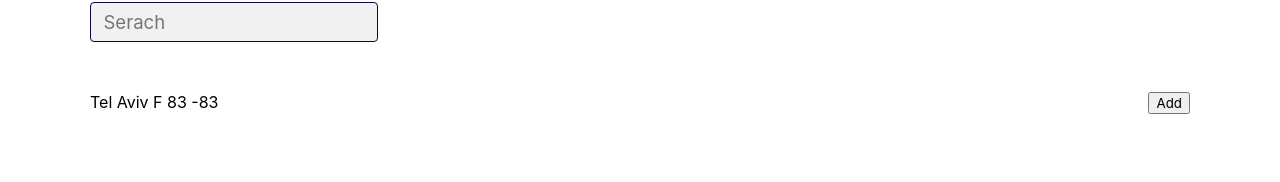
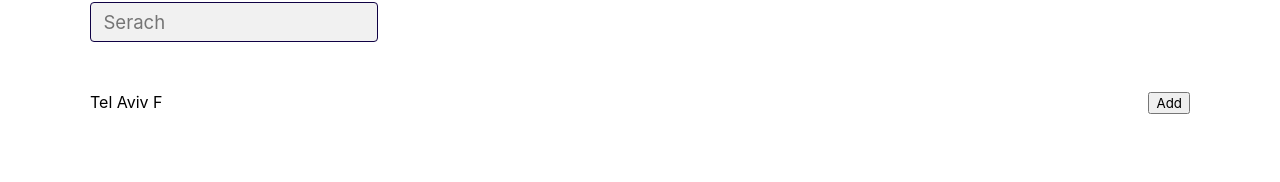
Before and after one commit to DvirAvraham/Dvir-Avraham-15-05-2022, a React (Create React App) app: page /#/ in a window 1280 px wide. Shown: the part 118-300 px from the top of the page. Built offline with nearby package versions, Linux system fonts and the light colour scheme.

Commit message:
favorite fix

```diff
--- a/src/cmps/CityPreview.jsx
+++ b/src/cmps/CityPreview.jsx
@@ -5,8 +5,9 @@ export const CityPreview = ({city, toggleFavorite}) => {
   return (
     <div className="city-preview flex space-between">
       <div>
-        {city.LocalizedName} F {city.Temperature.Imperial.Value} -
-        {city.Temperature.Imperial.Value}
+        {city.LocalizedName} F
+        {/* {city.Temperature.Imperial.Value} -
+        {city.Temperature.Imperial.Value} */}
       </div>
       {/* <div>
         {weather.LocalizedName} F {forcast.Temperature.Minimum.Value} -
```
